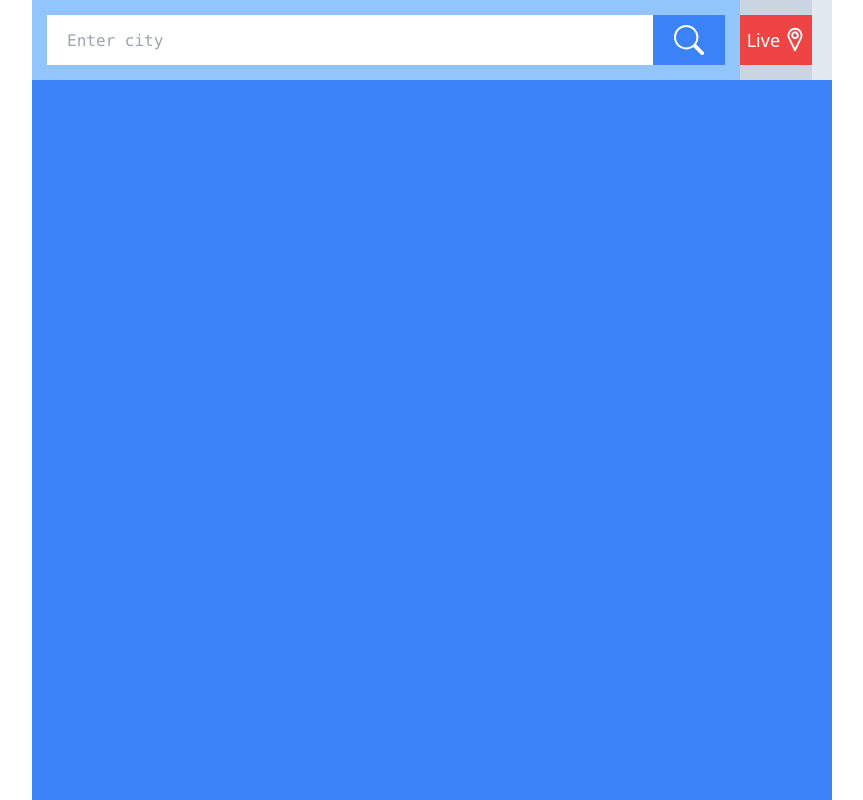
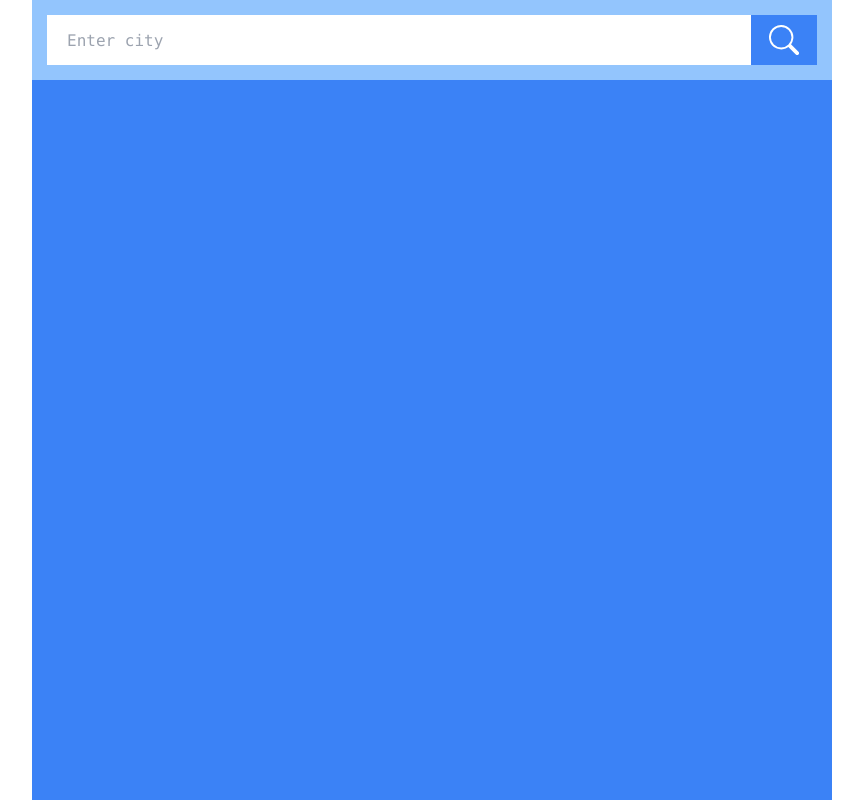
Before and after one commit to GIMZ98/weatherApp, a React (Vite) app: page / in a window 1280 px wide. Shown: the whole page, without its empty margins (208-1071 px from the left). Built offline with nearby package versions, Linux system fonts and the light colour scheme.

Commit message:
Update searchDiv

```diff
--- a/src/features/SearchDiv.jsx
+++ b/src/features/SearchDiv.jsx
@@ -71,19 +71,19 @@ const SearchDiv = () => {
   }, [city])
 
   return (
-    <div className='flex justify-between h-[80px] w-full bg-slate-200 pr-[20px] z-[100]'>
+    <div className='flex justify-between h-[80px] w-full bg-blue-300 z-[100]'>
         <div className='flex bg-blue-300 w-full p-[15px]'>
-            <div className='bg-slate-500 w-full'>
+            <div className='bg-slate-0 w-full'>
                 <div className='flex bg-white w-full h-full justify-between items-center'>
                     <input id='city' type="text" placeholder='Enter city' onChange={cityChanged} className='w-full h-full pl-[20px] py-[5px] focus:outline-1 outline-blue-500 font-mono'/>
-                    <button id='deleteButton' className='hidden' onClick={clearInput}><TiDeleteOutline className='text-[35px]'/></button>
+                    <button id='deleteButton' className='hidden' onClick={clearInput}><TiDeleteOutline className='text-[35px] p-[5px]'/></button>
                 </div>
                 <div id="suggestions" className='mt-[10px]'>
                     {
                       cities?(
                         cities.map((cityData, index) => {
                             return(
-                            <button key={index} onClick={getCoords.bind(null, cityData.latitude, cityData.longitude)} className='flex items-center bg-white w-full min-h-[60px] pl-[20px] text-slate-600 font-mono text-left hover:bg-slate-200 border-2 black'>
+                            <button key={index} onClick={getCoords.bind(null, cityData.latitude, cityData.longitude)} className='flex items-center bg-white min-w-full min-h-[60px] pl-[20px] text-slate-600 font-mono text-left hover:bg-slate-200 border-2 black'>
                                 <img src={`https://flagsapi.com/${cityData.country_code}/shiny/64.png` }className='w-[32px] mr-[12px]' alt="" />
                                 <div>
                                     <p className='text-[20px] font-bold'>{cityData.name}</p>
@@ -94,21 +94,15 @@ const SearchDiv = () => {
                         })
                       ):('')
                     }
-
-
                 </div>
             </div>
-            <div className='bg-slate-200 w-[80px]'>
+            <div className='bg-slate-200 w-[72px]'>
                 <button id='search' className='flex justify-center items-center bg-blue-500 w-full h-full hover:bg-blue-400 text-[30px] text-white'>
                     <BsSearch/>
                 </button>
             </div>
         </div>
-        <div className='bg-slate-300 w-[80px] py-[15px]'>
-            <button id='searchLive' className='flex justify-center items-center bg-red-500 w-full h-full hover:bg-red-400 text-white text-[18px] pl-[5px]'>
-                Live<VscLocation className='text-3xl'/>
-            </button>
-        </div>
+
     </div>
   )
 }
```
